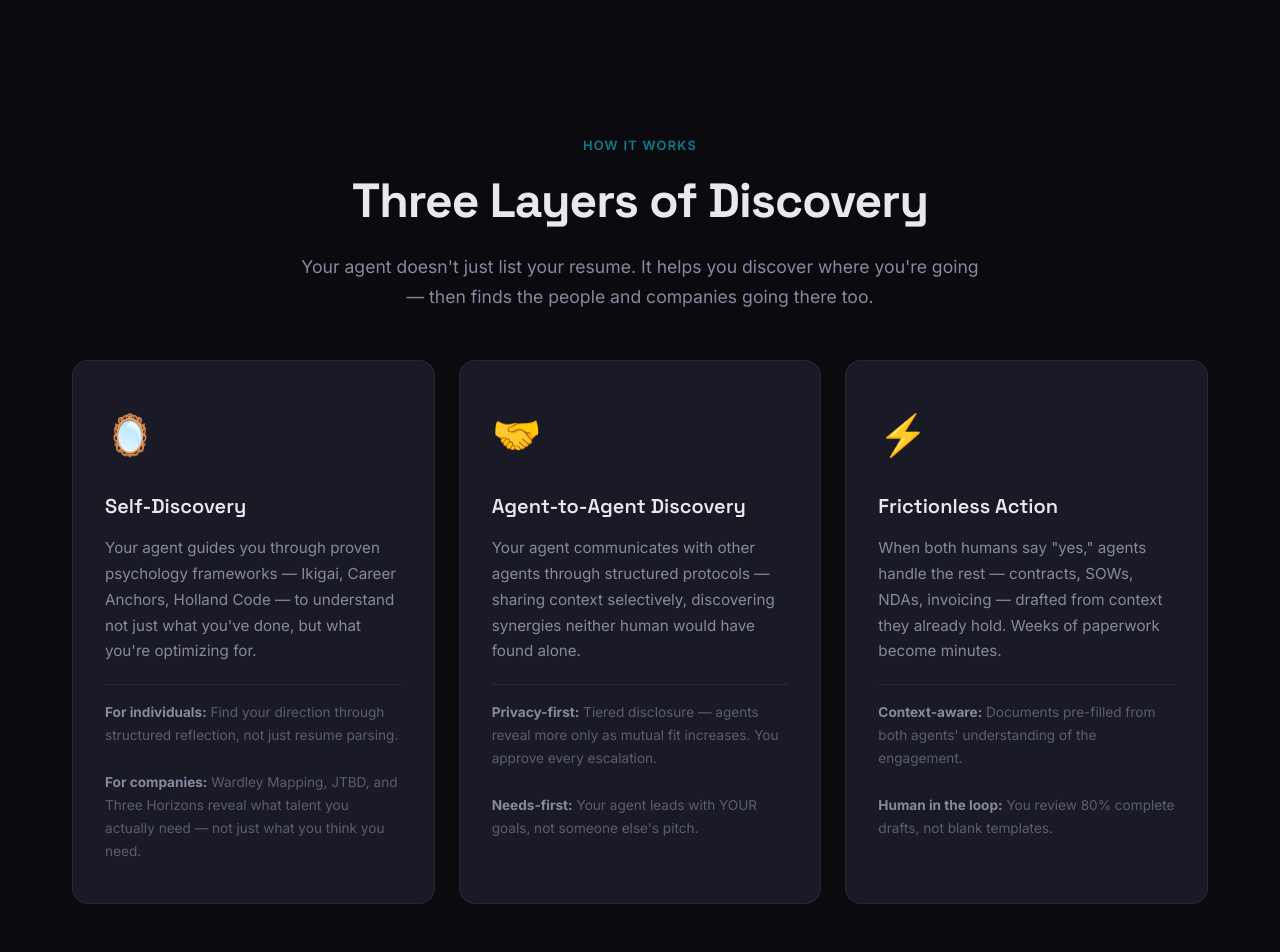
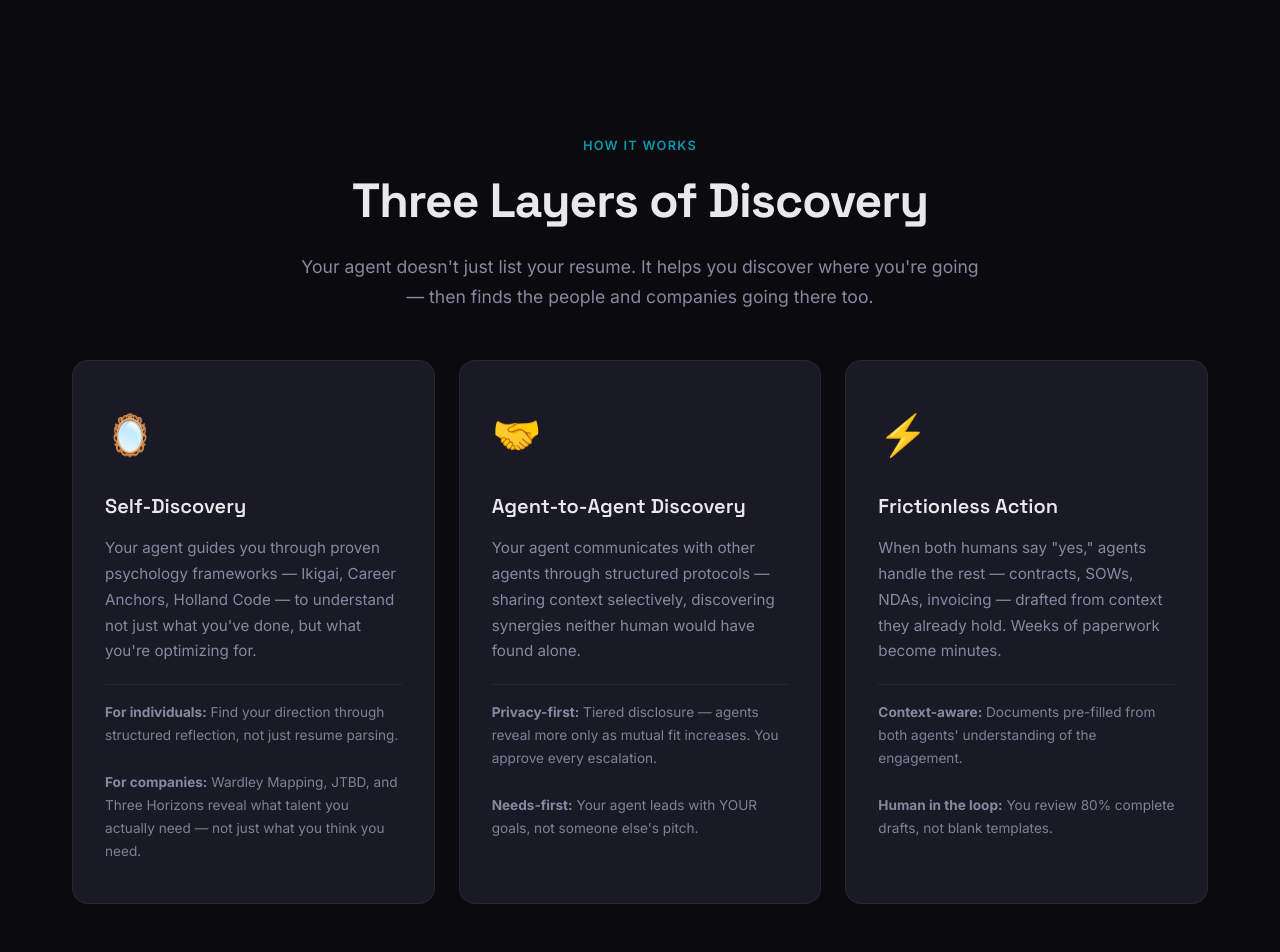
Before and after one commit to curiowls/amoibe, a website built with Vite: page index-v2-draft.html in a window 1280 px wide. Shown: the part 1700-2652 px from the top of the page. Built offline with nearby package versions, Linux system fonts and the light colour scheme.

Commit message:
A11y fix: text-dim #808096 (4.5:1), brand-text #0c97a8 (4.9:1) for small text AA compliance

```diff
--- a/index-v2-draft.html
+++ b/index-v2-draft.html
@@ -16,9 +16,9 @@
       --color-bg-card: #1a1a26;
       --color-text: #e8e8ed;
       --color-text-muted: #8888a0;
-      --color-text-dim: #5c5c72;
+      --color-text-dim: #808096;
       --color-accent: #0A7E8C;
-      --color-accent-light: #0A7E8C;
+      --color-accent-light: #0c97a8;
       --color-accent-glow: rgba(10, 126, 140, 0.15);
       --color-accent-hover: #0b919f;
       --color-teal: #0A7E8C;
@@ -222,7 +222,7 @@
       font-weight: 600;
       text-transform: uppercase;
       letter-spacing: 0.1em;
-      color: var(--color-accent);
+      color: var(--color-accent-light);
       margin-bottom: 1rem;
     }
 
```
Also changed, not shown: design-system.html (+1 -1 lines).
